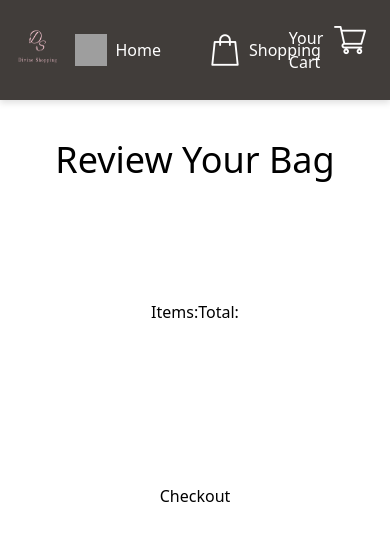
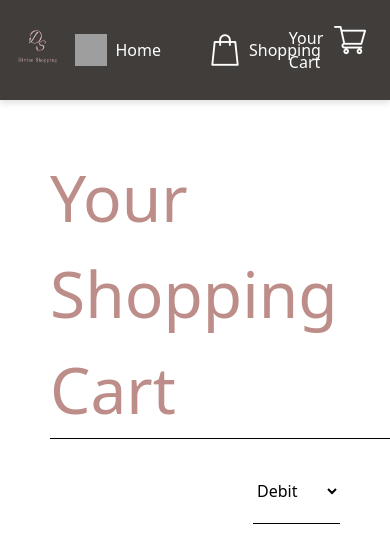
Before and after one commit to emoye7246/Mock-Shopping-Page, a React (Vite) app: page /cart in a window 390 px wide. Shown: the top 540 px of the page. Built offline with nearby package versions, Linux system fonts and the light colour scheme; grey boxes are pictures that could not be loaded.

Commit message:
Todays Objective
Finsih the carts functionality and then wrap up
the project and then come back and style for
mobile intergation as well should be fun

```diff
--- a/src/App.jsx
+++ b/src/App.jsx
@@ -12,9 +12,9 @@ export const App = () => {
   const [cart, setCart] = useState([])
 
 
-  const addItems = (title) => {
+  const addItems = (image, title, quantity, price) => {
 
-    const newItem = {id: crypto.randomUUID(), title: title}
+    const newItem = {id: crypto.randomUUID(),image: image, title: title, quantity: quantity, price: price }
     setCart(prevItem => [...prevItem, newItem])
     console.log(cart)
   }
--- a/src/Cart/Cart.jsx
+++ b/src/Cart/Cart.jsx
@@ -6,44 +6,52 @@ export const Cart = () => {
 
     const {cart} = useContext(ShopContext)
 
-    const CartItems = () => {
-
-        const listItems = cart.map((item, i) =>
-
-            <div key={i} className="myItemsContent">
-
-               <img src="" alt="" height={'200px'} width={'200px'}/>
-
-                <div>{item.title}</div>
-
-                <div className="price">Price: </div>
-
-            </div>
-        )
-
-
-        return <>{listItems}</>
-
-    }
-
 
     return (
 
         <>
-               <div className="Cart">
 
-                    <h2 id='header'>Review Your Bag</h2>
+            <div className='flex flex-col w-fit justify-center mt-[50px] ml-[50px]'>
+                <div className='text-[64px] text-[#BD8E89]'>Your Shopping Cart</div>
+                <hr />
+            </div>
+
+               <div className='flex flex-row max-w-full justify-between mr-[10px] ml-[10px] p-10' >
 
 
-                        <CartItems />
+                    <div className='flex flex-col items-start'>
+                        {
+                                    cart.map((item, i) =>
 
-                    <div className="checkoutPage">
+                                        <div className='flex flex-row items-center text-start max-w-full min-h-full justify-evenly gap-x-[10px]' key={i}>
 
-                        <div>Items: </div>
-                        <div>Total: </div>
-                        <hr />
+                                            <div className='flex object-contain w-[150px] h-[100px] p-5 bg-white'>
+                                                <img src={item.image} alt="" />
+                                        </div>
+                                        <div>{item.title}</div>
+                                        <div>{item.quantity}</div>
+                                        <div>{item.price}</div>
+
+                                        </div>
+                                    )
+                        }
                     </div>
-                    <button>Checkout</button>
+
+                    <div className=' max-w-full min-h-full'>
+
+                        <form className='flex flex-col gap-y-[20px]'>
+                            <select className='outline-none' >
+                                <option value="Debit">Debit</option>
+                                <option value="Credit">Credit</option>
+                                <option value="Gift Card">Gift Card</option>
+                            </select>
+                            <hr />
+
+                        </form>
+
+                    </div>
+
+
 
 
                </div>
--- a/src/Shopping/Electronics/electronics.jsx
+++ b/src/Shopping/Electronics/electronics.jsx
@@ -61,7 +61,7 @@ export const Electronics = () => {
                                     <div>{item.title}</div>
                                     <div>${item.price}</div>
 
-                                    <button onClick={() => addItems(item.title)}>Add To Cart</button>
+                                    <button onClick={() => addItems(item.image, item.title, item.quantity, item.price )}>Add To Cart</button>
 
                                 </div>
 
```
